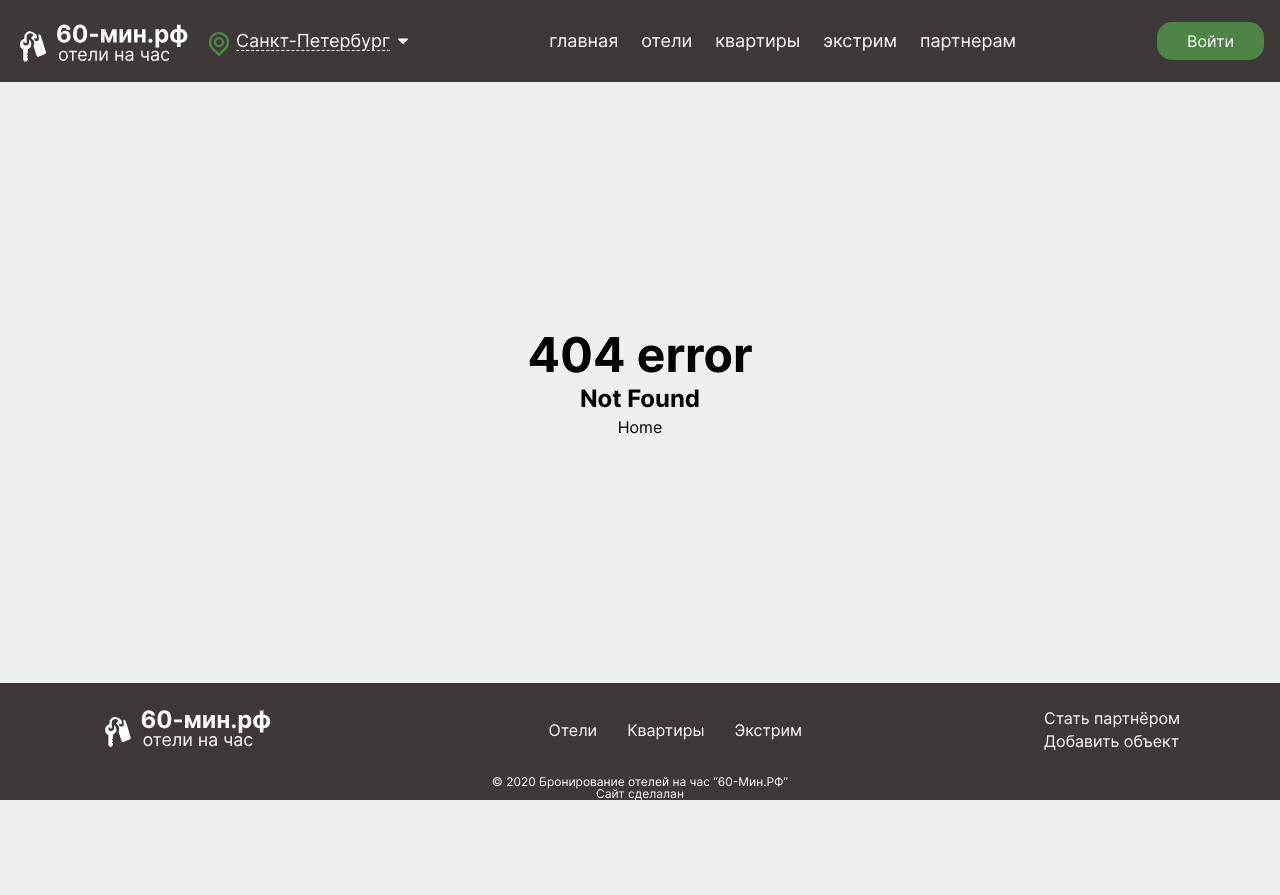
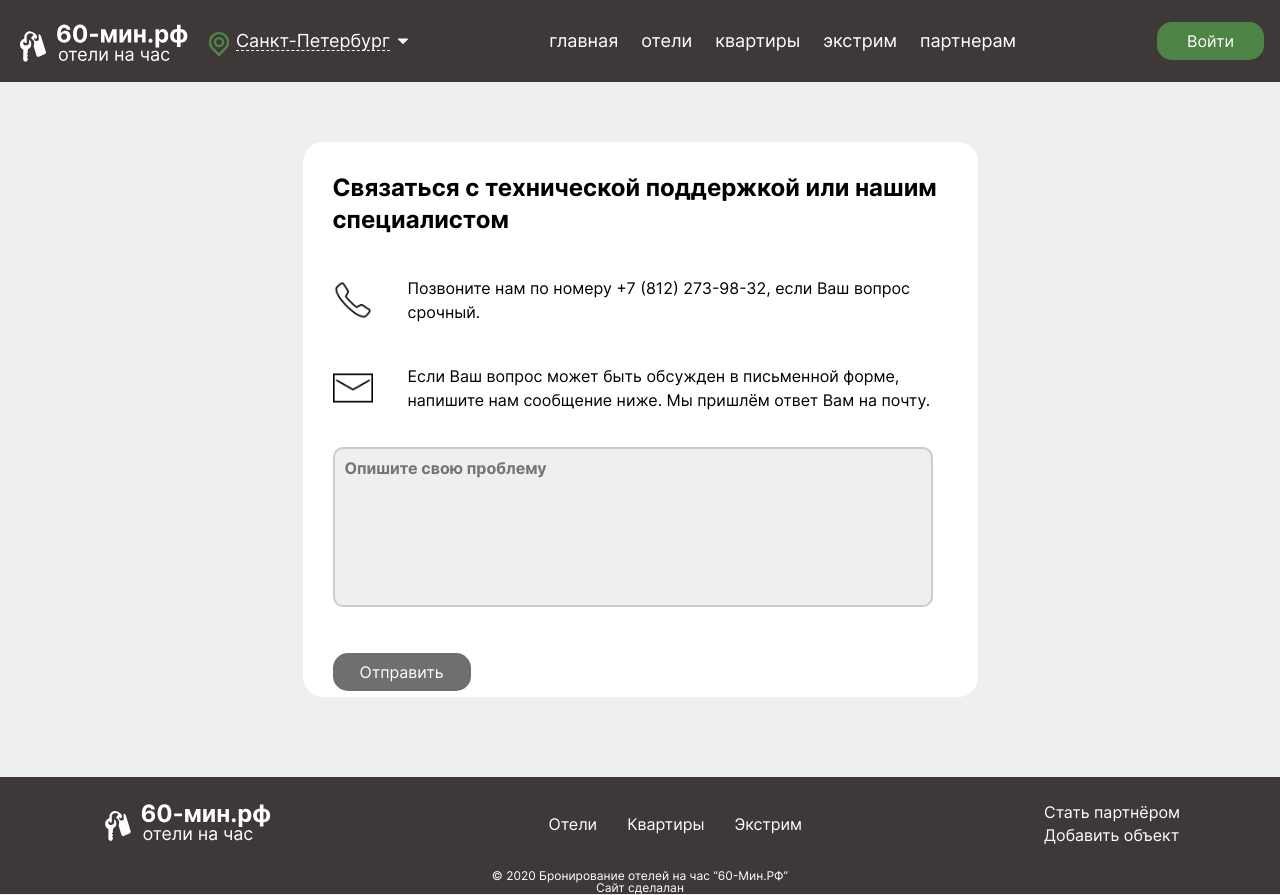
Before and after one commit to skvilshell/60-min_dev, a React (Vite) app: page /help in a window 1280 px wide. Before the commit the page ends 801 px from the top, so only its background shows below. Built offline with nearby package versions, Linux system fonts and the light colour scheme.

Commit message:
add helppage

```diff
--- a/src/App.jsx
+++ b/src/App.jsx
@@ -11,6 +11,7 @@ import SignUp from "./pages/SignUp/SignUp";
 import MyAds from "./pages/MyAds";
 import AddEstate from "./pages/AddEstate/AddEstate";
 import AddEstate1 from "./pages/AddEstates/AddEstate";
+import Help from "./pages/HelpPage/Help";
 
 function App() {
   return (
@@ -18,11 +19,15 @@ function App() {
       <Routes>
         <Route path="/" element={<Layout />}>
           <Route index element={<Main />} />
+          <Route path="help" element={<Help />} />
           <Route path="login" element={<SignIn />} />
           <Route path="register" element={<SignUp />} />
-          <Route path="catalog" >
+          <Route path="catalog">
             <Route path="hotel" element={<Builds name="отели" type={1} />} />
-            <Route path="appartment" element={<Builds name="квартиры" type={2} />} />
+            <Route
+              path="appartment"
+              element={<Builds name="квартиры" type={2} />}
+            />
             <Route path="house" element={<Builds name="дома" type={3} />} />
           </Route>
           <Route path="property/add" element={<AddEstate />} />
--- a/src/components/BtnPraimary/BtnPraimary.module.scss
+++ b/src/components/BtnPraimary/BtnPraimary.module.scss
@@ -16,4 +16,9 @@
   &:hover {
     background-color: v.$mainColorHover;
   }
+
+  &:disabled {
+    background-color: v.$secondDarkColor;
+    transition: 0.25s;
   }
+}
--- /dev/null
+++ b/src/pages/HelpPage/Help.jsx
@@ -0,0 +1,54 @@
+import React from "react";
+import { useForm } from "react-hook-form";
+import svgPhone from "../../assets/img/acc_supp_phone.svg";
+import svgMail from "../../assets/img/acc_supp_mail.svg";
+import BtnPraimary from "../../components/BtnPraimary/BtnPraimary";
+
+import styles from "./Help.module.scss";
+
+export default function Help() {
+  const {
+    register,
+    handleSubmit,
+    reset,
+    formState: { isValid },
+  } = useForm({
+    mode: "onBlur",
+  });
+
+  const onSubmit = (data) => {
+    console.log(data);
+    reset();
+  };
+  return (
+    <div className={styles.root}>
+      <div className={styles.support}>
+        <h3>Связаться с технической поддержкой или нашим специалистом</h3>
+        <div className={styles.info}>
+          <img src={svgPhone} alt="phone_logo" className={styles.logo} />
+          <p>
+            Позвоните нам по номеру +7 (812) 273-98-32, если Ваш вопрос срочный.
+          </p>
+        </div>
+        <div className={styles.info}>
+          <img src={svgMail} alt="mail_logo" className={styles.logo} />
+          <p>
+            Если Ваш вопрос может быть обсужден в письменной форме, напишите нам
+            сообщение ниже. Мы пришлём ответ Вам на почту.
+          </p>
+        </div>
+        <form onSubmit={handleSubmit(onSubmit)}>
+          <textarea
+            className={styles.area}
+            placeholder="Опишите свою проблему"
+            {...register("Support", {
+              required: true,
+            })}
+          />
+
+          <BtnPraimary title="Отправить" disabled={!isValid} />
+        </form>
+      </div>
+    </div>
+  );
+}
--- /dev/null
+++ b/src/pages/HelpPage/Help.module.scss
@@ -0,0 +1,44 @@
+@use "../../variables.scss" as v;
+
+.root {
+  width: 675px;
+  height: 555px;
+  padding: 30px;
+  margin: 60px auto 80px auto;
+
+  background: #ffffff;
+  border-radius: 20px;
+
+  .info {
+    display: flex;
+    margin: 40px 0 35px 0;
+
+    .logo {
+      margin-right: 35px;
+    }
+  }
+  .span {
+    color: red;
+  }
+  .area {
+    width: 600px;
+    height: 160px;
+    padding: 10px;
+    margin-bottom: 40px;
+    background: #efefef;
+    border: 2px solid #b4b4b499;
+    border-radius: 10px;
+    resize: none;
+    @include v.regularNone;
+    font-weight: bold;
+    transition: 0.2s ease all;
+    color: v.$mainColorHover;
+
+    &:focus {
+      color: v.$textColor;
+      transition: 0.2s ease all;
+      outline: none;
+      border: solid 2px v.$mainColor;
+    }
+  }
+}
--- a/src/pages/MyAds/index.jsx
+++ b/src/pages/MyAds/index.jsx
@@ -1,15 +1,20 @@
-import React from 'react'
-import LKCard from '../../components/LKCard'
-import styles from './MyAds.module.scss'
-import BtnPraimary from '../../components/BtnPraimary/BtnPraimary'
-import { useState } from 'react'
+import React from "react";
+import LKCard from "../../components/LKCard";
+import styles from "./MyAds.module.scss";
+import BtnPraimary from "../../components/BtnPraimary/BtnPraimary";
+import { useState } from "react";
 
 export default function MyAds() {
-    const ads = ["Отель", "Отель", "Отель", "Отель", "Отель", "Отель"]
-    const title = "Стандарт"
-    const date = "25.08.2022"
-    const btnTitle = ["Мои объявления", "Смена пароля", "Ваша подписка", "Тех. поддержка"]
-    const [btnActive, setBtnActive] = useState(-1)
+  const ads = ["Отель", "Отель", "Отель", "Отель", "Отель", "Отель"];
+  const title = "Стандарт";
+  const date = "25.08.2022";
+  const btnTitle = [
+    "Мои объявления",
+    "Смена пароля",
+    "Ваша подписка",
+    "Тех. поддержка",
+  ];
+  const [btnActive, setBtnActive] = useState(-1);
 
   return (
     <div className={styles.root}>
@@ -23,9 +28,15 @@ export default function MyAds() {
           <h3>Личный кабинет</h3>
           {btnTitle.map((item, index) => (
             <div
-                            className={index === btnActive ? styles.container__button__active : styles.container__button}
+              className={
+                index === btnActive
+                  ? styles.container__button__active
+                  : styles.container__button
+              }
               key={index}
-                            onClick={() => { setBtnActive(index) }}
+              onClick={() => {
+                setBtnActive(index);
+              }}
             >
               {item}
             </div>
@@ -39,5 +50,5 @@ export default function MyAds() {
         </div>
       </div>
     </div>
-    )
+  );
 }
```
Also changed, not shown: src/assets/img/acc_supp_mail.svg (added), src/assets/img/acc_supp_phone.svg (added). Lines whose indentation alone changed are shown as unchanged.
